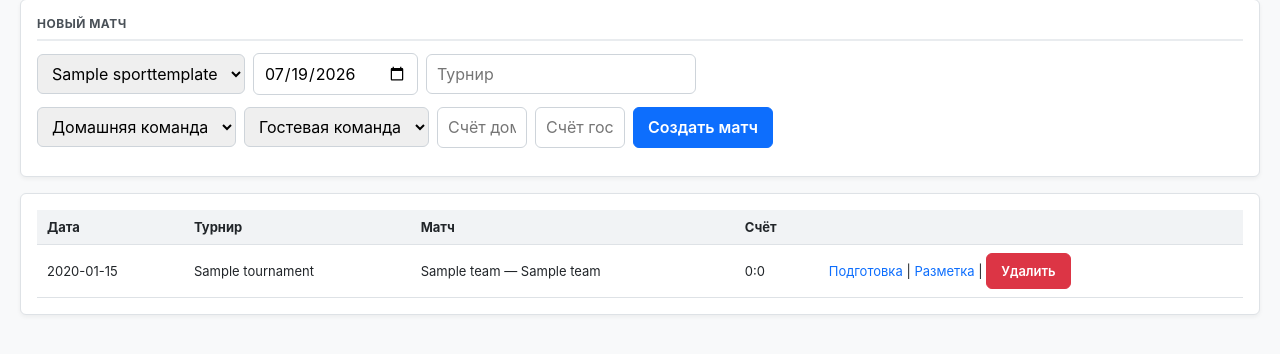
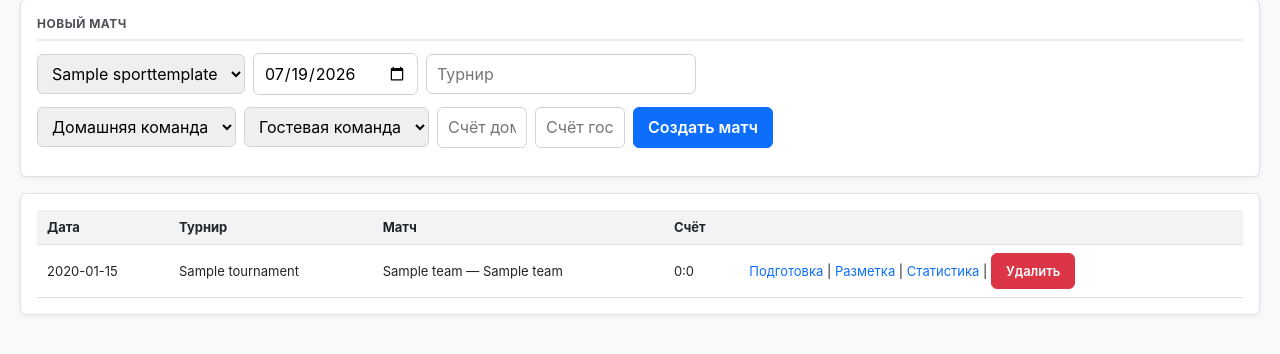
Before and after one commit to Kronos853/rugby_logger, a Flask app: page /matches in a window 1280 px wide. Shown: the part 114-468 px from the top of the page. Run offline with Flask 3, Linux system fonts and the light colour scheme; tables that the repository leaves empty hold one stand-in row (values such as "Sample post"); data that the repository does not hold is empty; some libraries are stand-ins or nearby versions.

Commit message:
feat: add Statistics link on matches list
Co-authored-by: Cursor <cursoragent@cursor.com>

```diff
--- a/templates/matches/index.html
+++ b/templates/matches/index.html
@@ -53,6 +53,7 @@
         <td>
           <a href="{{ url_for('match_setup', match_id=m.Id) }}">Подготовка</a> |
           <a href="{{ url_for('tagging_control', match_id=m.Id) }}">Разметка</a> |
+          <a href="{{ url_for('match_statistics', match_id=m.Id) }}">Статистика</a> |
           <form method="post" action="{{ url_for('matches_delete', match_id=m.Id) }}" style="display:inline;">
             <button class="btn btn-danger" type="submit">Удалить</button>
           </form>
```
